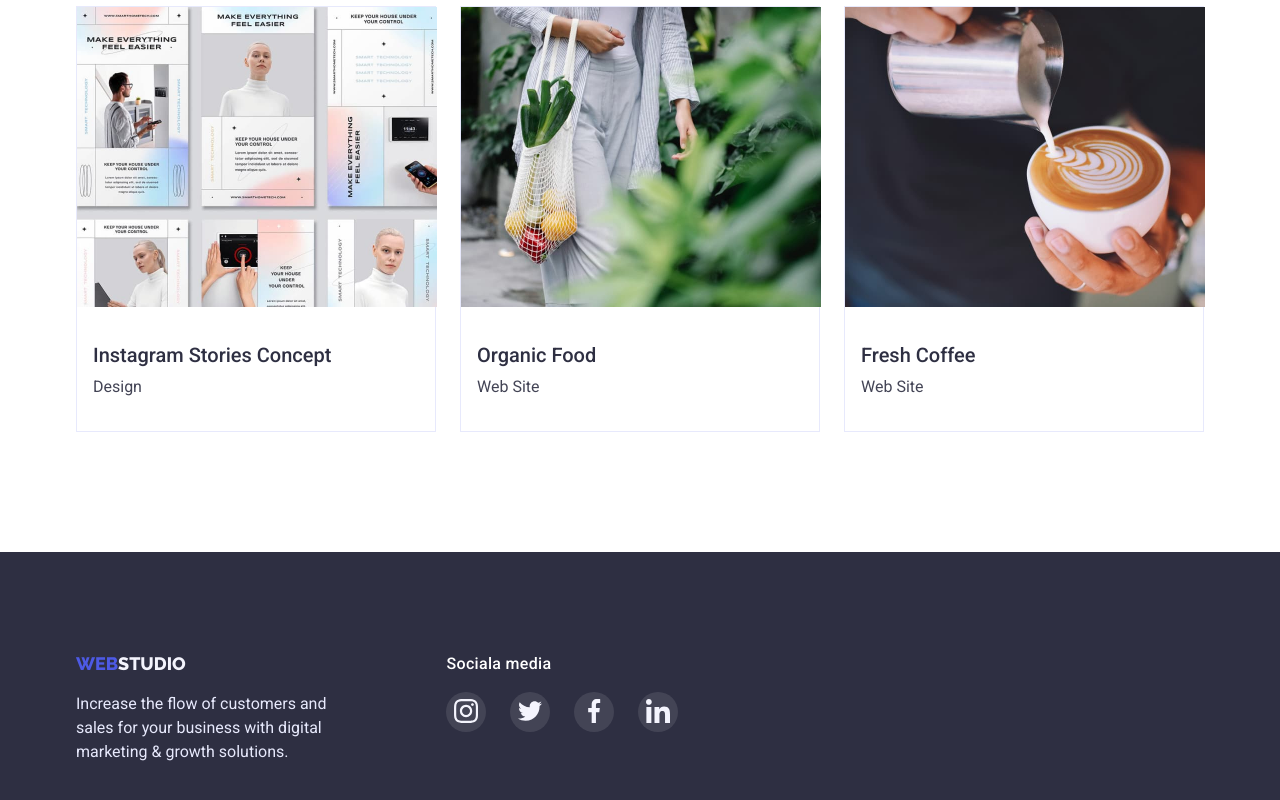
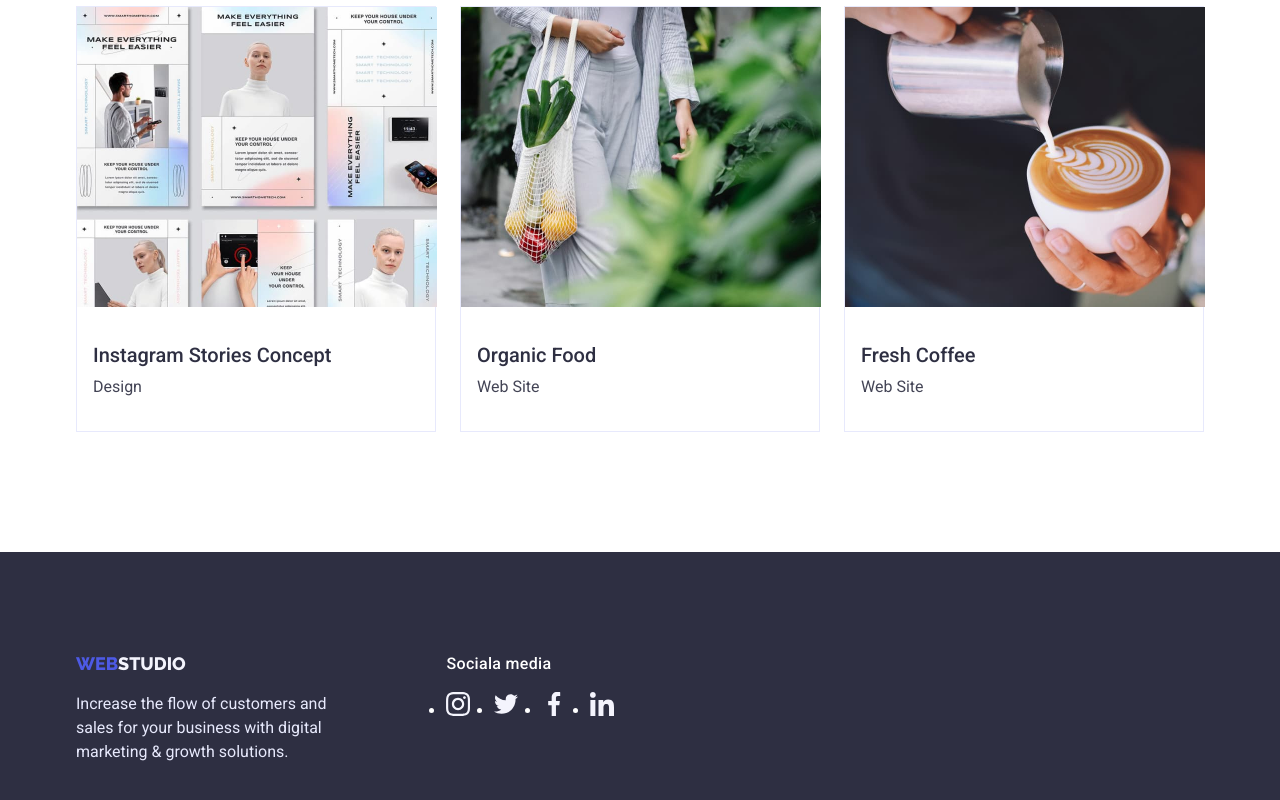
Before and after one commit to Volodymyr-Bodak/goit-markup-hw-04, a plain HTML site: page portfolio.html in a window 1280 px wide. Shown: the part 1220-2020 px from the top of the page. Drawn offline with nearby package versions, Linux system fonts and the light colour scheme.

Commit message:
Update portfolio.html

```diff
--- a/portfolio.html
+++ b/portfolio.html
@@ -155,28 +155,29 @@
             <div class="social_footer">
                 <span class="mini_footer">Sociala media</span>
            <ul class="icon_row_two">
-               <li class="sub_icon_two">
-                   <a href="">
-                       <svg width="24px" height="24px" class="work_icon" >
-                      <use href="./images/sprite.svg#icon-instagram"></use>
+               <li>
+                   <a href="" class="work_icon" >
+                       <svg width="24px" height="24px" " >
+                      <use href="./images/sprite.svg#icon-instagram" class="svg_footer"></use>
                 </svg>
                </a>
              </li>
-               <li class="sub_icon_two">
-                   <a href="">
-                   <svg width="24px" height="24px" class="work_icon" >
-                       <use href="./images/sprite.svg#icon-twitter-1"></use>
+               <li >
+                   <a href="" class="work_icon">
+                   <svg width="24px" height="24px"  >
+                       <use href="./images/sprite.svg#icon-twitter-1" class="svg_footer"></use>
+                 </svg>
+               </a>
+            </li>
+               <li >
+                   <a href="" class="work_icon" >
+                   <svg width="24px" height="24px">
+                       <use href="./images/sprite.svg#icon-facebook-1" class="svg_footer"></use>
                  </svg>
                </a></li>
-               <li class="sub_icon_two">
-                   <a href="">
-                   <svg width="24px" height="24px" class="work_icon" >
-                       <use href="./images/sprite.svg#icon-facebook-1"></use>
-                 </svg>
-               </a></li>
-               <li class="sub_icon_two"><a href="">
-                   <svg width="24px" height="24px" class="work_icon" >
-                       <use href="./images/sprite.svg#icon-linkedin-1"></use>
+               <li "><a href="" class="work_icon" >
+                   <svg width="24px" height="24px" >
+                       <use href="./images/sprite.svg#icon-linkedin-1" class="svg_footer"></use>
                  </svg>
 
                </a></li>
```
